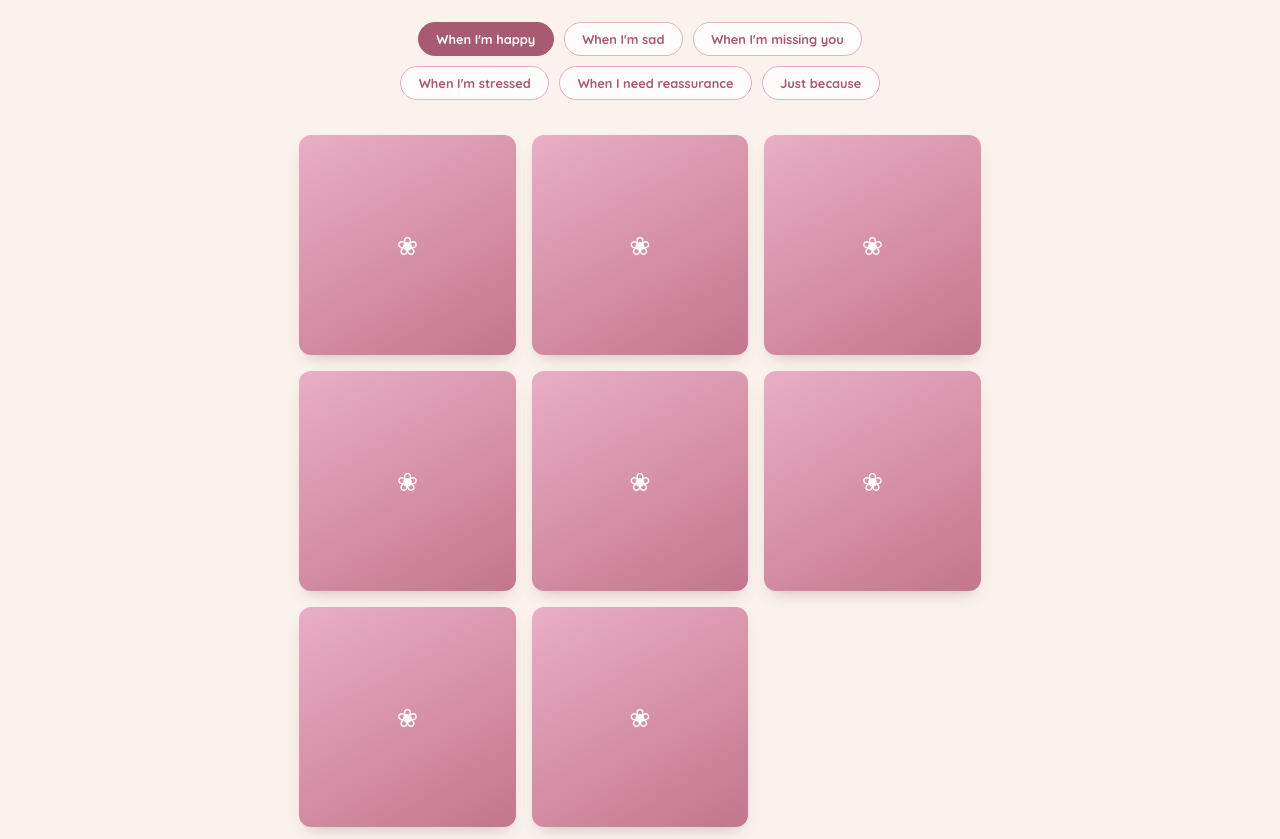
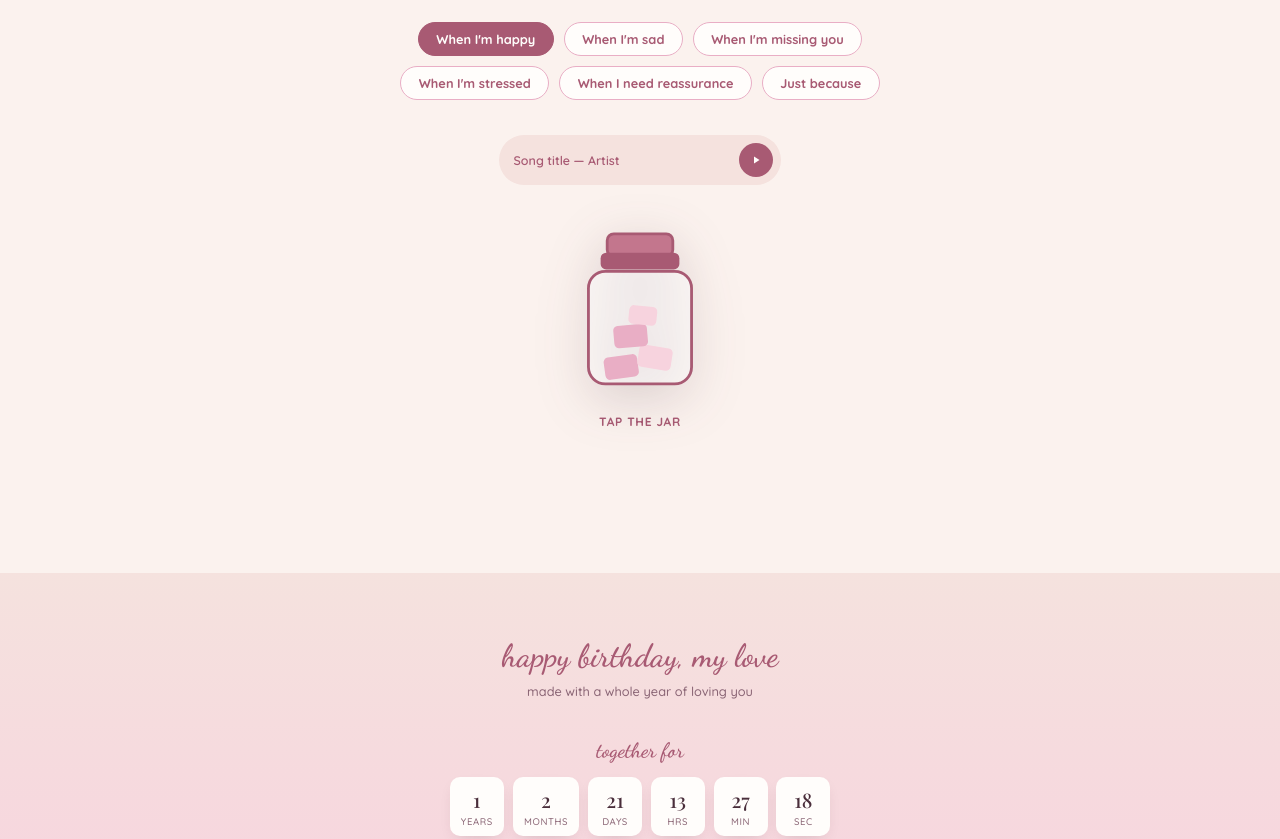
Before and after one commit to MHXQU3/for-you, a plain HTML site: page index.html in a window 1280 px wide. Shown: the part 9404-10243 px from the top of the page. Drawn offline with nearby package versions, Linux system fonts and the light colour scheme; a web font is replaced by a local one.

Commit message:
jar and music

```diff
--- a/config.js
+++ b/config.js
@@ -210,6 +210,8 @@ window.SITE_CONFIG = {
       {
         id: "happy",
         label: "When I'm happy",
+        song: "assets/audio/mood-happy.mp3",
+        songTitle: "Song title — Artist",
         notes: [
           "I hope you know how much I love seeing you happy. Your happiness genuinely makes me happy too. There's something so lovely about seeing you excited, laughing or just having one of those days where everything feels a little lighter. I hope you have a million more days like this. ❤️",
           "If you're reading this while you're happy, then I hope you take a second to appreciate the moment. You deserve these moments. You deserve to laugh until your stomach hurts, smile until your cheeks hurt and enjoy life without worrying about what comes next.",
@@ -224,6 +226,8 @@ window.SITE_CONFIG = {
       {
         id: "sad",
         label: "When I'm sad",
+        song: "assets/audio/mood-sad.mp3",
+        songTitle: "Song title — Artist",
         notes: [
           "Hey love. You don't have to force yourself to be okay. You're allowed to have bad days. You're allowed to cry. You're allowed to not know what's wrong. Whatever you're feeling right now, you don't have to apologise for it.",
           "If today feels heavy, don't worry about carrying the whole day at once. Just get through this moment. Then the next one. You don't need to have everything figured out tonight.",
@@ -238,6 +242,8 @@ window.SITE_CONFIG = {
       {
         id: "missing-you",
         label: "When I'm missing you",
+        song: "assets/audio/mood-missing-you.mp3",
+        songTitle: "Song title — Artist",
         notes: [
           "If you're reading this because you miss me, come here. 🫂\nImagine me wrapping my arms around you and refusing to let go for a little while. Distance can make things difficult sometimes, but it doesn't change how much I love you.",
           "I wish I could teleport to you right now. No big speech, no trying to fix anything. I'd just sit next to you, pull you close and let you rest against me.\nUntil teleportation becomes a thing, you'll have to settle for this tiny piece of me instead. ❤️",
@@ -252,6 +258,8 @@ window.SITE_CONFIG = {
       {
         id: "stressed",
         label: "When I'm stressed",
+        song: "assets/audio/mood-stressed.mp3",
+        songTitle: "Song title — Artist",
         notes: [
           "Hey love. Breathe.\nYou don't have to solve everything right now. Whatever is stressing you out can wait for a moment while you take care of yourself.\nOne thing at a time.",
           "I know your brain probably has 500 tabs open right now, so let's close a few.\nYou don't need to figure out tomorrow.\nYou don't need to fix next week.\nYou don't need to solve your entire life tonight.\nJust focus on what's directly in front of you.",
@@ -266,6 +274,8 @@ window.SITE_CONFIG = {
       {
         id: "need-reassurance",
         label: "When I need reassurance",
+        song: "assets/audio/mood-need-reassurance.mp3",
+        songTitle: "Song title — Artist",
         notes: [
           "In case your brain is being mean to you right now: no, you are not too much. No, you are not a burden. And no, you don't have to be perfect for me to love you.\nI chose you, not some imaginary version of you who never struggles.",
           "If you're wondering whether I still love you:\nYes.\nIf you're wondering whether I still care:\nYes.\nIf you're wondering whether I still want you in my life:\nYes.\nSome difficult moments don't erase everything good between two people.",
@@ -280,6 +290,8 @@ window.SITE_CONFIG = {
       {
         id: "just-because",
         label: "Just because",
+        song: "assets/audio/mood-just-because.mp3",
+        songTitle: "Song title — Artist",
         notes: [
           "No reason.\nNo special occasion.\nNo particular mood.\nI just wanted you to have a little reminder that I love you.\nThat's it.\nThat's the whole note. ❤️",
           "I was thinking about you.\nThat's literally it.\nYou just appeared in my head for no reason, and I thought, \"I love that girl.\"\nSo now you're holding the evidence.",
--- a/index.html
+++ b/index.html
@@ -82,7 +82,29 @@
   <h2 class="section-title reveal">a little jar of notes</h2>
   <p class="section-hint reveal">pick how you're feeling — there's something in here for you</p>
   <div class="jar-moods reveal" id="jar-moods"></div>
-  <div class="jar-notes" id="jar-notes"></div>
+  <div class="jar-mood-song" id="jar-mood-song"></div>
+  <div class="jar-visual reveal">
+    <button class="jar-container" id="jar-container" aria-label="Tap the jar for a note">
+      <svg class="jar-svg" viewBox="0 0 160 200" xmlns="http://www.w3.org/2000/svg" aria-hidden="true">
+        <defs>
+          <clipPath id="jarBodyClip">
+            <rect x="25" y="58" width="110" height="120" rx="18"/>
+          </clipPath>
+        </defs>
+        <rect x="45" y="18" width="70" height="24" rx="7" fill="var(--rose)" stroke="var(--rose-deep)" stroke-width="3"/>
+        <rect x="38" y="38" width="84" height="18" rx="6" fill="var(--rose-deep)"/>
+        <rect x="25" y="58" width="110" height="120" rx="18" fill="rgba(255,255,255,0.5)" stroke="var(--rose-deep)" stroke-width="3"/>
+        <g clip-path="url(#jarBodyClip)">
+          <rect x="42" y="148" width="36" height="24" rx="5" fill="var(--pink)" transform="rotate(-8 60 160)"/>
+          <rect x="78" y="138" width="36" height="24" rx="5" fill="var(--pink-soft)" transform="rotate(9 96 150)"/>
+          <rect x="52" y="115" width="36" height="24" rx="5" fill="var(--pink)" transform="rotate(-5 70 127)"/>
+          <rect x="68" y="95" width="30" height="20" rx="5" fill="var(--pink-soft)" transform="rotate(6 83 105)"/>
+        </g>
+      </svg>
+      <span class="jar-tap-label" id="jar-tap-label">tap the jar</span>
+    </button>
+    <div class="jar-drawn-note" id="jar-drawn-note"></div>
+  </div>
 </section>
 
 <!-- ============ FOOTER ============ -->
--- a/script.js
+++ b/script.js
@@ -283,9 +283,23 @@ document.addEventListener('DOMContentLoaded', () => {
   /* ---------- notes jar ---------- */
   safe('jar', () => {
     const moodsWrap = document.getElementById('jar-moods');
-    const notesWrap = document.getElementById('jar-notes');
+    const songWrap = document.getElementById('jar-mood-song');
+    const jarBtn = document.getElementById('jar-container');
+    const tapLabel = document.getElementById('jar-tap-label');
+    const drawnNoteEl = document.getElementById('jar-drawn-note');
     const moods = Array.isArray(cfg.notesJar && cfg.notesJar.moods) ? cfg.notesJar.moods : [];
+
     let activeId = moods.length ? moods[0].id : null;
+    let remainingNotes = [];
+
+    function shuffle(arr){
+      const a = arr.slice();
+      for(let i = a.length - 1; i > 0; i--){
+        const j = Math.floor(Math.random() * (i + 1));
+        [a[i], a[j]] = [a[j], a[i]];
+      }
+      return a;
+    }
 
     function renderMoods(){
       moodsWrap.innerHTML = '';
@@ -297,33 +311,58 @@ document.addEventListener('DOMContentLoaded', () => {
         btn.addEventListener('click', () => {
           activeId = mood.id;
           renderMoods();
-          renderNotes(mood);
+          selectMood(mood);
         });
         moodsWrap.appendChild(btn);
       });
     }
 
-    function renderNotes(mood){
-      notesWrap.innerHTML = '';
-      const notes = Array.isArray(mood.notes) ? mood.notes : [];
-      notes.forEach((note) => {
-        const card = document.createElement('button');
-        card.type = 'button';
-        card.className = 'jar-note';
-        card.setAttribute('aria-label', 'Tap to reveal a note');
-        card.innerHTML = `
-          <div class="jar-note-inner">
-            <div class="jar-note-face jar-note-front">❀</div>
-            <div class="jar-note-face jar-note-back">${note}</div>
-          </div>`;
-        card.addEventListener('click', () => card.classList.toggle('is-open'));
-        notesWrap.appendChild(card);
-      });
+    function renderMoodSong(mood){
+      songWrap.innerHTML = '';
+      if(!mood.song && !mood.songTitle) return;
+      const row = document.createElement('div');
+      row.className = 'memory-song';
+      row.innerHTML = `
+        <span class="song-title">${mood.songTitle || ''}</span>
+        <button class="song-play" aria-label="Play ${mood.songTitle || 'song'}">${playIcon()}</button>
+      `;
+      songWrap.appendChild(row);
+      const btn = row.querySelector('.song-play');
+      if(btn){
+        btn.addEventListener('click', (e) => playSong(mood.song, mood.songTitle, e.currentTarget));
+      }
     }
+
+    function selectMood(mood){
+      renderMoodSong(mood);
+      remainingNotes = shuffle(Array.isArray(mood.notes) ? mood.notes : []);
+      drawnNoteEl.classList.remove('is-visible');
+      drawnNoteEl.textContent = '';
+      tapLabel.textContent = remainingNotes.length ? 'tap the jar' : 'no notes yet';
+      jarBtn.disabled = !remainingNotes.length;
+    }
+
+    jarBtn.addEventListener('click', () => {
+      const mood = moods.find(m => m.id === activeId);
+      if(!mood) return;
+      if(!remainingNotes.length){
+        remainingNotes = shuffle(Array.isArray(mood.notes) ? mood.notes : []);
+        if(!remainingNotes.length) return;
+      }
+      const note = remainingNotes.pop();
+      tapLabel.textContent = remainingNotes.length ? remainingNotes.length + ' left in the jar' : 'that\'s all of them — tap for more';
+      jarBtn.classList.add('is-shaking');
+      drawnNoteEl.classList.remove('is-visible');
+      setTimeout(() => {
+        jarBtn.classList.remove('is-shaking');
+        drawnNoteEl.textContent = note;
+        drawnNoteEl.classList.add('is-visible');
+      }, 350);
+    });
 
     if(moods.length){
       renderMoods();
-      renderNotes(moods[0]);
+      selectMood(moods[0]);
     }
   });
 
--- a/style.css
+++ b/style.css
@@ -420,48 +420,63 @@ button{ font-family: inherit; cursor: pointer; }
 }
 .jar-mood.is-active, .jar-mood:hover{ background: var(--rose-deep); color: var(--card); border-color: var(--rose-deep); }
 
-.jar-notes{
-  display: grid;
-  grid-template-columns: repeat(auto-fit, minmax(200px, 1fr));
-  gap: 1rem;
-  max-width: 720px;
-  margin: 0 auto;
+.jar-mood-song{
+  display: flex; justify-content: center;
+  margin: 0 auto 2rem;
+  max-width: 320px;
   padding: 0 1.2rem;
 }
-.jar-note{
-  aspect-ratio: auto;
-  min-height: 220px;
-  perspective: 900px;
+.jar-mood-song:empty{ display: none; }
+.jar-mood-song .memory-song{ width: 100%; margin-bottom: 0; }
+
+.jar-visual{
+  display: flex; flex-direction: column; align-items: center;
+  gap: 1.2rem;
+  padding: 0 1.2rem 1rem;
+}
+.jar-container{
   background: none; border: none; padding: 0;
+  display: flex; flex-direction: column; align-items: center; gap: .6rem;
+  transition: transform .2s var(--ease);
 }
-.jar-note-inner{
-  position: relative; width: 100%; height: 100%;
-  transition: transform .6s var(--ease);
-  transform-style: preserve-3d;
+.jar-container:hover{ transform: scale(1.04); }
+.jar-container:active{ transform: scale(.97); }
+.jar-container:disabled{ opacity: .5; cursor: not-allowed; transform: none; }
+.jar-svg{ width: 150px; height: auto; filter: drop-shadow(0 14px 26px rgba(74,46,59,.22)); }
+.jar-tap-label{
+  font-size: .75rem; font-weight: 700; letter-spacing: .06em; text-transform: uppercase;
+  color: var(--rose-deep);
 }
-.jar-note.is-open .jar-note-inner{ transform: rotateY(180deg); }
-.jar-note-face{
-  position: absolute; inset: 0;
-  border-radius: 12px;
-  backface-visibility: hidden;
-  display: flex; align-items: center; justify-content: center;
-  text-align: center; padding: .9rem;
-  box-shadow: 0 8px 18px -8px rgba(74,46,59,.3);
+.jar-container.is-shaking .jar-svg{ animation: jar-shake .5s var(--ease); }
+@keyframes jar-shake{
+  0%, 100%{ transform: rotate(0deg); }
+  20%{ transform: rotate(-6deg); }
+  40%{ transform: rotate(5deg); }
+  60%{ transform: rotate(-4deg); }
+  80%{ transform: rotate(3deg); }
 }
-.jar-note-front{
-  background: linear-gradient(150deg, var(--pink), var(--rose));
-  color: var(--card); font-size: 1.6rem;
+
+.jar-drawn-note{
+  max-width: 420px;
+  width: 100%;
+  background: var(--card);
+  border-radius: 16px;
+  padding: 1.4rem 1.5rem;
+  box-shadow: 0 16px 34px -16px rgba(74,46,59,.35);
+  font-family: var(--font-letter);
+  font-size: 1.25rem;
+  line-height: 1.5;
+  color: var(--plum);
+  white-space: pre-line;
+  text-align: center;
+  opacity: 0;
+  transform: translateY(16px) scale(.96);
+  transition: opacity .5s var(--ease), transform .5s var(--ease);
+  pointer-events: none;
 }
-.jar-note-back{
-  background: var(--card);
-  transform: rotateY(180deg);
-  font-family: var(--font-letter);
-  font-size: 1.2rem; line-height: 1.4;
-  color: var(--plum);
-  overflow-y: auto;
-  white-space: pre-line;
-  padding: 1.1rem;
-  align-items: flex-start;
+.jar-drawn-note.is-visible{
+  opacity: 1;
+  transform: translateY(0) scale(1);
 }
 
 /* ==========================================================
```
Also changed, not shown: 1 other file.
